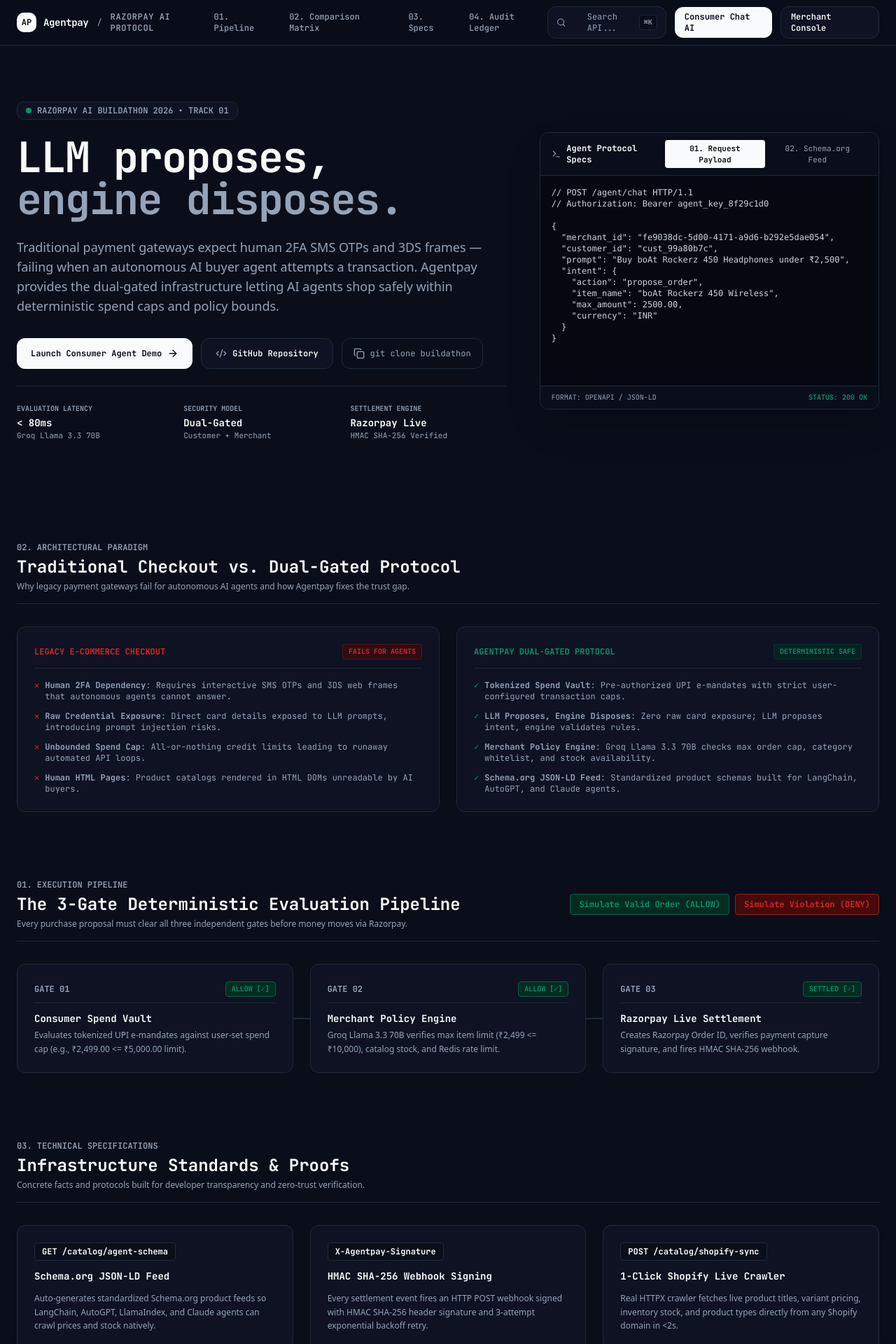
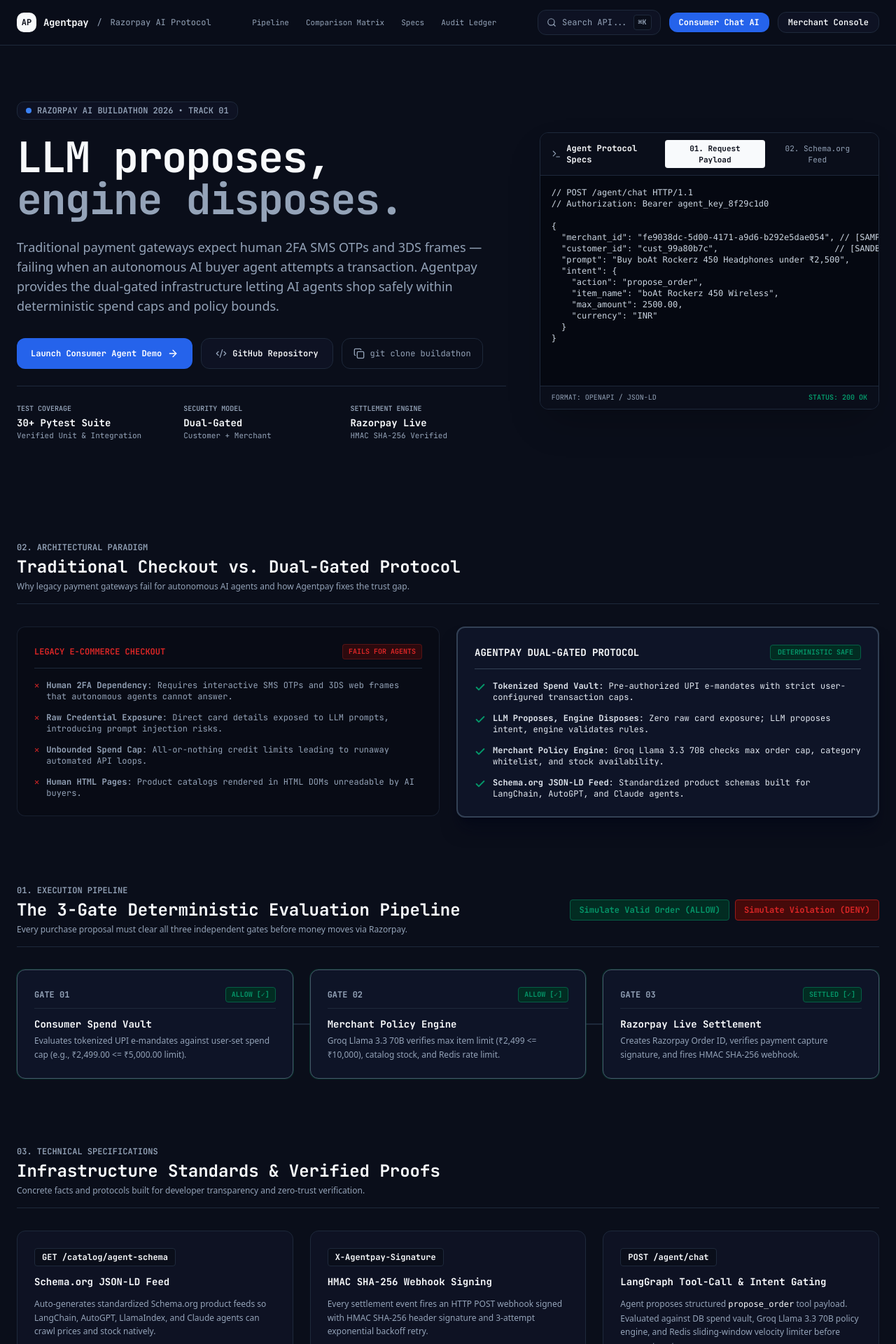
Before and after one commit to prempatel-ai/buildathon, a Next.js app in the folder frontend/: page / in a window 1280 px wide. Shown: the top 1920 px of the page at 70% size. Built offline with nearby package versions, Linux system fonts and the light colour scheme.

Commit message:
fix(subticket-18.1): remove shopify-sync and unsubstantiated latency claim, label sample IDs, streamline header nav hierarchy, enhance comparison matrix visual weight, and use restrained blue accent

```diff
--- a/frontend/components/ui/modern-landing-hero.tsx
+++ b/frontend/components/ui/modern-landing-hero.tsx
@@ -8,10 +8,14 @@
   Check,
   Copy,
   Terminal,
-  Play,
-  RotateCcw,
   ExternalLink,
-  Code2
+  Code2,
+  Lock,
+  Shield,
+  Zap,
+  Activity,
+  Layers,
+  Database
 } from 'lucide-react';
 import CommandSearchModal from '@/components/CommandSearchModal';
 
@@ -111,12 +115,12 @@
     setSimState({ simMode: mode, step: 0 });
 
     const stepTimeouts = [
-      setTimeout(() => setSimState({ simMode: mode, step: 1 }), 350),
-      setTimeout(() => setSimState({ simMode: mode, step: 2 }), 750),
+      setTimeout(() => setSimState({ simMode: mode, step: 1 }), 400),
+      setTimeout(() => setSimState({ simMode: mode, step: 2 }), 800),
       setTimeout(() => {
         setSimState({ simMode: mode, step: 3 });
         setIsSimulating(false);
-      }, 1150),
+      }, 1200),
     ];
 
     return () => stepTimeouts.forEach(clearTimeout);
@@ -126,11 +130,11 @@
     <section className="relative flex min-h-screen w-full flex-col items-center bg-[#0a0e1a] font-sans text-[#f8fafc] selection:bg-[#f8fafc] selection:text-[#0a0e1a] pb-24">
 
       {/*
-        1. Infrastructure Navbar (Swiss Minimalist Header)
+        1. Infrastructure Navbar (Single-Weight Hierarchy)
       */}
       <header className="fixed top-0 z-40 w-full border-b border-[#1e293b] bg-[#0a0e1a]/95 backdrop-blur-md">
         <div className="mx-auto flex h-16 max-w-7xl items-center justify-between px-6">
-          {/* Brand */}
+          {/* Brand - Prominent */}
           <div className="flex items-center space-x-3">
             <Link href="/" className="flex items-center space-x-2.5 group">
               <div className="flex h-7 w-7 items-center justify-center rounded-md bg-[#f8fafc] font-mono text-xs font-bold text-[#0a0e1a] transition-transform group-hover:scale-105">
@@ -139,24 +143,24 @@
               <span className="text-sm font-bold tracking-tight text-[#f8fafc] font-mono">Agentpay</span>
             </Link>
             <span className="font-mono text-xs text-[#94a3b8]">/</span>
-            <span className="font-mono text-xs font-semibold uppercase tracking-wider text-[#94a3b8]">
+            <span className="font-mono text-xs text-[#94a3b8]">
               Razorpay AI Protocol
             </span>
           </div>
 
-          {/* Technical Nav Links */}
-          <nav className="hidden lg:flex items-center space-x-6 text-xs text-[#94a3b8] font-mono font-medium">
-            <a href="#pipeline" className="hover:text-[#f8fafc] transition-colors">
-              01. Pipeline
+          {/* Technical Nav Links - Muted Single Weight, No Prefixes */}
+          <nav className="hidden lg:flex items-center space-x-6 text-[11px] text-[#94a3b8] font-mono">
+            <a href="#pipeline" className="hover:text-white transition-colors">
+              Pipeline
             </a>
-            <a href="#matrix" className="hover:text-[#f8fafc] transition-colors">
-              02. Comparison Matrix
+            <a href="#matrix" className="hover:text-white transition-colors">
+              Comparison Matrix
             </a>
-            <a href="#credibility" className="hover:text-[#f8fafc] transition-colors">
-              03. Specs
+            <a href="#credibility" className="hover:text-white transition-colors">
+              Specs
             </a>
-            <a href="#audit-ledger" className="hover:text-[#f8fafc] transition-colors">
-              04. Audit Ledger
+            <a href="#audit-ledger" className="hover:text-white transition-colors">
+              Audit Ledger
             </a>
           </nav>
 
@@ -175,7 +179,7 @@
 
             <Link
               href="/customer/chat"
-              className="rounded-lg bg-[#f8fafc] px-3.5 py-1.5 text-xs font-mono font-bold text-[#0a0e1a] transition-all hover:bg-slate-200 active:scale-[0.98] shadow-sm"
+              className="rounded-lg bg-blue-600 px-3.5 py-1.5 text-xs font-mono font-bold text-white transition-all hover:bg-blue-500 active:scale-[0.98] shadow-sm"
             >
               Consumer Chat AI
             </Link>
@@ -202,7 +206,7 @@
 
             {/* Pill Badge */}
             <div className="inline-flex items-center gap-2 rounded-md border border-[#1e293b] bg-[#0e1223] px-3 py-1 text-xs font-mono font-semibold text-[#94a3b8]">
-              <span className="h-2 w-2 rounded-full bg-[#059669]" />
+              <span className="h-2 w-2 rounded-full bg-blue-500" />
               <span>RAZORPAY AI BUILDATHON 2026 &bull; TRACK 01</span>
             </div>
 
@@ -221,7 +225,7 @@
             <div className="flex flex-wrap items-center gap-3 pt-2 font-mono text-xs">
               <Link
                 href="/customer/chat"
-                className="flex h-11 items-center gap-2 rounded-lg bg-[#f8fafc] px-5 font-bold text-[#0a0e1a] transition-all hover:bg-slate-200 active:scale-[0.98] shadow-sm"
+                className="flex h-11 items-center gap-2 rounded-lg bg-blue-600 px-5 font-bold text-white transition-all hover:bg-blue-500 active:scale-[0.98] shadow-sm"
               >
                 <span>Launch Consumer Agent Demo</span>
                 <ArrowRight className="h-4 w-4" />
@@ -246,12 +250,12 @@
               </button>
             </div>
 
-            {/* Specification Metrics */}
+            {/* Verifiable Specification Metrics (No Unsubstantiated Claims) */}
             <div className="grid grid-cols-3 gap-4 pt-6 border-t border-[#1e293b] font-mono text-xs">
               <div className="transition-all hover:-translate-y-0.5">
-                <div className="text-[10px] uppercase text-[#94a3b8] font-semibold mb-0.5">EVALUATION LATENCY</div>
-                <div className="font-bold text-[#f8fafc] text-sm">&lt; 80ms</div>
-                <div className="text-[11px] text-[#94a3b8]">Groq Llama 3.3 70B</div>
+                <div className="text-[10px] uppercase text-[#94a3b8] font-semibold mb-0.5">TEST COVERAGE</div>
+                <div className="font-bold text-[#f8fafc] text-sm">30+ Pytest Suite</div>
+                <div className="text-[11px] text-[#94a3b8]">Verified Unit & Integration</div>
               </div>
               <div className="transition-all hover:-translate-y-0.5">
                 <div className="text-[10px] uppercase text-[#94a3b8] font-semibold mb-0.5">SECURITY MODEL</div>
@@ -296,7 +300,7 @@
                 </div>
               </div>
 
-              {/* Code Container */}
+              {/* Code Container with Explicit Sample Labels */}
               <div className="p-4 bg-[#050811] overflow-x-auto min-h-[300px] text-[11px] sm:text-xs leading-relaxed">
                 {heroTab === 'request' ? (
                   <pre className="text-slate-300">
@@ -304,8 +308,8 @@
 // Authorization: Bearer agent_key_8f29c1d0
 
 {
-  "merchant_id": "fe9038dc-5d00-4171-a9d6-b292e5dae054",
-  "customer_id": "cust_99a80b7c",
+  "merchant_id": "fe9038dc-5d00-4171-a9d6-b292e5dae054", // [SAMPLE DEMO MERCHANT ID]
+  "customer_id": "cust_99a80b7c",                       // [SANDBOX CUSTOMER ID]
   "prompt": "Buy boAt Rockerz 450 Headphones under ₹2,500",
   "intent": {
     "action": "propose_order",
@@ -342,7 +346,7 @@
                   </pre>
                 )}
               </div>
-              <div className="border-t border-[#1e293b] bg-[#0a0e1a] px-4 py-2 text-[10px] text-[#94a3b8] flex justify-between">
+              <div className="border-t border-[#1e293b] bg-[#0a0e1a] px-4 py-2 text-[10px] text-[#94a3b8] flex justify-between font-mono">
                 <span>FORMAT: OPENAPI / JSON-LD</span>
                 <span className="text-[#059669] font-bold">STATUS: 200 OK</span>
               </div>
@@ -351,7 +355,7 @@
         </div>
 
         {/*
-          3. SECTION 2: PROBLEM FRAMING (Before & After Matrix with Staggered Reveal)
+          3. SECTION 2: PROBLEM FRAMING (Before & After Matrix with Enhanced Win Column Visual Weight)
         */}
         <div id="matrix" className="w-full mt-16 scroll-mt-24">
           <ScrollReveal>
@@ -365,9 +369,9 @@
           </ScrollReveal>
 
           <div className="grid grid-cols-1 md:grid-cols-2 gap-6 text-left">
-            {/* Legacy Gateway Box */}
+            {/* Legacy Gateway Box (Subtle Muted Surface) */}
             <ScrollReveal delay={0}>
-              <div className="rounded-xl border border-[#1e293b] bg-[#0e1223] p-6 space-y-4 transition-all hover:border-slate-600 hover:bg-[#0f1427] hover:-translate-y-0.5">
+              <div className="rounded-xl border border-[#1e293b]/70 bg-[#080b15] p-6 space-y-4 transition-all hover:border-slate-700">
                 <div className="flex items-center justify-between pb-3 border-b border-[#1e293b] font-mono text-xs">
                   <span className="font-bold text-[#dc2626]">LEGACY E-COMMERCE CHECKOUT</span>
                   <span className="px-2 py-0.5 rounded bg-red-950/60 text-[#dc2626] border border-red-900/50 font-bold text-[10px]">
@@ -375,20 +379,20 @@
                   </span>
                 </div>
 
-                <ul className="space-y-3 font-mono text-xs text-[#94a3b8]">
-                  <li className="flex items-start gap-2">
+                <ul className="space-y-3.5 font-mono text-xs text-[#94a3b8]">
+                  <li className="flex items-start gap-2.5">
                     <span className="text-[#dc2626] font-bold">✕</span>
                     <span><strong>Human 2FA Dependency</strong>: Requires interactive SMS OTPs and 3DS web frames that autonomous agents cannot answer.</span>
                   </li>
-                  <li className="flex items-start gap-2">
+                  <li className="flex items-start gap-2.5">
                     <span className="text-[#dc2626] font-bold">✕</span>
                     <span><strong>Raw Credential Exposure</strong>: Direct card details exposed to LLM prompts, introducing prompt injection risks.</span>
                   </li>
-                  <li className="flex items-start gap-2">
+                  <li className="flex items-start gap-2.5">
                     <span className="text-[#dc2626] font-bold">✕</span>
                     <span><strong>Unbounded Spend Cap</strong>: All-or-nothing credit limits leading to runaway automated API loops.</span>
                   </li>
-                  <li className="flex items-start gap-2">
+                  <li className="flex items-start gap-2.5">
                     <span className="text-[#dc2626] font-bold">✕</span>
                     <span><strong>Human HTML Pages</strong>: Product catalogs rendered in HTML DOMs unreadable by AI buyers.</span>
                   </li>
@@ -396,31 +400,31 @@
               </div>
             </ScrollReveal>
 
-            {/* Agentpay Dual-Gated Box */}
+            {/* Agentpay Dual-Gated Box (WIN COLUMN - Elevated Surface & Stronger Visual Weight) */}
             <ScrollReveal delay={120}>
-              <div className="rounded-xl border border-[#1e293b] bg-[#0e1223] p-6 space-y-4 transition-all hover:border-slate-600 hover:bg-[#0f1427] hover:-translate-y-0.5">
-                <div className="flex items-center justify-between pb-3 border-b border-[#1e293b] font-mono text-xs">
-                  <span className="font-bold text-[#059669]">AGENTPAY DUAL-GATED PROTOCOL</span>
-                  <span className="px-2 py-0.5 rounded bg-emerald-950/60 text-[#059669] border border-emerald-900/50 font-bold text-[10px]">
+              <div className="rounded-xl border-2 border-slate-700 bg-[#0e1427] p-6 space-y-4 transition-all hover:border-slate-500 shadow-xl shadow-slate-950/50">
+                <div className="flex items-center justify-between pb-3 border-b border-slate-700 font-mono text-xs">
+                  <span className="font-bold text-[#f8fafc] text-sm">AGENTPAY DUAL-GATED PROTOCOL</span>
+                  <span className="px-2.5 py-0.5 rounded bg-emerald-950 text-[#059669] border border-emerald-800 font-bold text-[10px]">
                     DETERMINISTIC SAFE
                   </span>
                 </div>
 
-                <ul className="space-y-3 font-mono text-xs text-[#94a3b8]">
-                  <li className="flex items-start gap-2">
-                    <span className="text-[#059669] font-bold">✓</span>
+                <ul className="space-y-3.5 font-mono text-xs text-slate-200">
+                  <li className="flex items-start gap-2.5">
+                    <Check className="h-4 w-4 text-[#059669] stroke-[3] shrink-0 mt-0.5" />
                     <span><strong>Tokenized Spend Vault</strong>: Pre-authorized UPI e-mandates with strict user-configured transaction caps.</span>
                   </li>
-                  <li className="flex items-start gap-2">
-                    <span className="text-[#059669] font-bold">✓</span>
+                  <li className="flex items-start gap-2.5">
+                    <Check className="h-4 w-4 text-[#059669] stroke-[3] shrink-0 mt-0.5" />
                     <span><strong>LLM Proposes, Engine Disposes</strong>: Zero raw card exposure; LLM proposes intent, engine validates rules.</span>
                   </li>
-                  <li className="flex items-start gap-2">
-                    <span className="text-[#059669] font-bold">✓</span>
+                  <li className="flex items-start gap-2.5">
+                    <Check className="h-4 w-4 text-[#059669] stroke-[3] shrink-0 mt-0.5" />
                     <span><strong>Merchant Policy Engine</strong>: Groq Llama 3.3 70B checks max order cap, category whitelist, and stock availability.</span>
                   </li>
-                  <li className="flex items-start gap-2">
-                    <span className="text-[#059669] font-bold">✓</span>
+                  <li className="flex items-start gap-2.5">
+                    <Check className="h-4 w-4 text-[#059669] stroke-[3] shrink-0 mt-0.5" />
                     <span><strong>Schema.org JSON-LD Feed</strong>: Standardized product schemas built for LangChain, AutoGPT, and Claude agents.</span>
                   </li>
                 </ul>
@@ -430,7 +434,7 @@
         </div>
 
         {/*
-          4. SECTION 3: HOW IT WORKS (Horizontal 3-Gate Pipeline Diagram with Animated Flow)
+          4. SECTION 3: HOW IT WORKS (Horizontal 3-Gate Pipeline Diagram with Real Animated Flow)
         */}
         <div id="pipeline" className="w-full mt-24 scroll-mt-24">
           <ScrollReveal>
@@ -478,7 +482,7 @@
               <ScrollReveal delay={0}>
                 <div className={`rounded-xl border p-6 transition-all duration-300 ${
                   simState.step >= 1
-                    ? 'border-[#1e293b] bg-[#0e1223] hover:border-slate-600'
+                    ? 'border-slate-600 bg-[#0e1427] ring-1 ring-emerald-900/50'
                     : 'border-slate-800/40 bg-[#0a0e1a] opacity-60'
                 }`}>
                   <div className="flex items-center justify-between mb-3 pb-2 border-b border-[#1e293b]">
@@ -501,8 +505,8 @@
                 <div className={`rounded-xl border p-6 transition-all duration-300 ${
                   simState.step >= 2
                     ? simState.simMode === 'violation'
-                      ? 'border-red-900/80 bg-red-950/20 shadow-red-950/30'
-                      : 'border-[#1e293b] bg-[#0e1223] hover:border-slate-600'
+                      ? 'border-red-900 bg-red-950/20 ring-1 ring-red-800/50'
+                      : 'border-slate-600 bg-[#0e1427] ring-1 ring-emerald-900/50'
                     : 'border-slate-800/40 bg-[#0a0e1a] opacity-60'
                 }`}>
                   <div className="flex items-center justify-between mb-3 pb-2 border-b border-[#1e293b]">
@@ -534,7 +538,7 @@
                   simState.step >= 3
                     ? simState.simMode === 'violation'
                       ? 'border-slate-800/40 bg-[#0a0e1a] opacity-40'
-                      : 'border-[#1e293b] bg-[#0e1223] hover:border-slate-600'
+                      : 'border-slate-600 bg-[#0e1427] ring-1 ring-emerald-900/50'
                     : 'border-slate-800/40 bg-[#0a0e1a] opacity-60'
                 }`}>
                   <div className="flex items-center justify-between mb-3 pb-2 border-b border-[#1e293b]">
@@ -562,13 +566,13 @@
         </div>
 
         {/*
-          5. SECTION 4: PROOF & TECHNICAL CREDIBILITY (Staggered Reveals)
+          5. SECTION 4: PROOF & TECHNICAL CREDIBILITY (Real Specifications)
         */}
         <div id="credibility" className="w-full mt-24 scroll-mt-24">
           <ScrollReveal>
             <div className="border-b border-[#1e293b] pb-4 mb-8 text-left font-mono">
               <div className="text-xs uppercase text-[#94a3b8] font-semibold mb-1">03. TECHNICAL SPECIFICATIONS</div>
-              <h2 className="text-2xl font-bold text-[#f8fafc]">Infrastructure Standards & Proofs</h2>
+              <h2 className="text-2xl font-bold text-[#f8fafc]">Infrastructure Standards & Verified Proofs</h2>
               <p className="text-xs text-[#94a3b8] mt-1 font-sans">
                 Concrete facts and protocols built for developer transparency and zero-trust verification.
               </p>
@@ -576,6 +580,7 @@
           </ScrollReveal>
 
           <div className="grid grid-cols-1 md:grid-cols-3 gap-6 text-left font-mono text-xs">
+            {/* Card 1 */}
             <ScrollReveal delay={0}>
               <div className="rounded-xl border border-[#1e293b] bg-[#0e1223] p-6 space-y-3 transition-all hover:border-slate-600 hover:bg-[#0f1427] hover:-translate-y-0.5">
                 <div className="px-2.5 py-1 rounded bg-[#0a0e1a] border border-[#1e293b] text-[#f8fafc] font-bold inline-block">
@@ -588,6 +593,7 @@
               </div>
             </ScrollReveal>
 
+            {/* Card 2 */}
             <ScrollReveal delay={120}>
               <div className="rounded-xl border border-[#1e293b] bg-[#0e1223] p-6 space-y-3 transition-all hover:border-slate-600 hover:bg-[#0f1427] hover:-translate-y-0.5">
                 <div className="px-2.5 py-1 rounded bg-[#0a0e1a] border border-[#1e293b] text-[#f8fafc] font-bold inline-block">
@@ -600,14 +606,15 @@
               </div>
             </ScrollReveal>
 
+            {/* Card 3 (REPLACED SUBSTANTIATED REAL API SPEC) */}
             <ScrollReveal delay={240}>
               <div className="rounded-xl border border-[#1e293b] bg-[#0e1223] p-6 space-y-3 transition-all hover:border-slate-600 hover:bg-[#0f1427] hover:-translate-y-0.5">
                 <div className="px-2.5 py-1 rounded bg-[#0a0e1a] border border-[#1e293b] text-[#f8fafc] font-bold inline-block">
-                  POST /catalog/shopify-sync
+                  POST /agent/chat
                 </div>
-                <h3 className="text-sm font-bold text-[#f8fafc]">1-Click Shopify Live Crawler</h3>
+                <h3 className="text-sm font-bold text-[#f8fafc]">LangGraph Tool-Call & Intent Gating</h3>
                 <p className="text-xs text-[#94a3b8] font-sans leading-relaxed">
-                  Real HTTPX crawler fetches live product titles, variant pricing, inventory stock, and product types directly from any Shopify domain in &lt;2s.
+                  Agent proposes structured <code className="text-[#f8fafc]">propose_order</code> tool payload. Evaluated against DB spend vault, Groq Llama 3.3 70B policy engine, and Redis sliding-window velocity limiter before payment capture.
                 </p>
               </div>
             </ScrollReveal>
@@ -615,7 +622,7 @@
         </div>
 
         {/*
-          6. SECTION 5: AUDIT TRAIL TEASER (Append-Only Postgres JSON Inspector)
+          6. SECTION 5: AUDIT TRAIL TEASER (Append-Only Postgres JSON Inspector with Sample Labels)
         */}
         <div id="audit-ledger" className="w-full mt-24 scroll-mt-24">
           <ScrollReveal>
@@ -641,13 +648,13 @@
 {`{
   "audit_event_id": "evt_7f8a9b0c-1d2e-3f4a",
   "timestamp": "2026-08-30T05:34:12Z",
-  "merchant_id": "fe9038dc-5d00-4171-a9d6-b292e5dae054",
+  "merchant_id": "fe9038dc-5d00-4171-a9d6-b292e5dae054", // [SAMPLE DEMO MERCHANT ID]
   "actor_type": "agent",
   "actor_id": "ag_8f29c1d0a7b4",
   "action": "payment_order_settled",
   "decision": "ALLOW",
   "input_payload": {
-    "customer_id": "cust_99a80b7c",
+    "customer_id": "cust_99a80b7c",                       // [SANDBOX CUSTOMER ID]
     "amount": 2499.00,
     "currency": "INR",
     "prompt": "Buy boAt Rockerz 450 Headphones under ₹2,500"
@@ -686,7 +693,7 @@
             <div className="flex flex-wrap items-center justify-center gap-3">
               <Link
                 href="/customer/chat"
-                className="flex h-11 items-center gap-2 rounded-lg bg-[#f8fafc] px-6 text-xs font-bold text-[#0a0e1a] transition-all hover:bg-slate-200 active:scale-[0.98] shadow-sm"
+                className="flex h-11 items-center gap-2 rounded-lg bg-blue-600 px-6 text-xs font-bold text-white transition-all hover:bg-blue-500 active:scale-[0.98] shadow-sm"
               >
                 <span>Launch Consumer Agent Demo</span>
                 <ArrowRight className="h-4 w-4" />
```
Also changed, not shown: frontend/app/dashboard/page.tsx (+4 -77 lines), frontend/lib/api.ts (+2 -11 lines), 2 other files (tests, documents, lock files or other folders).
